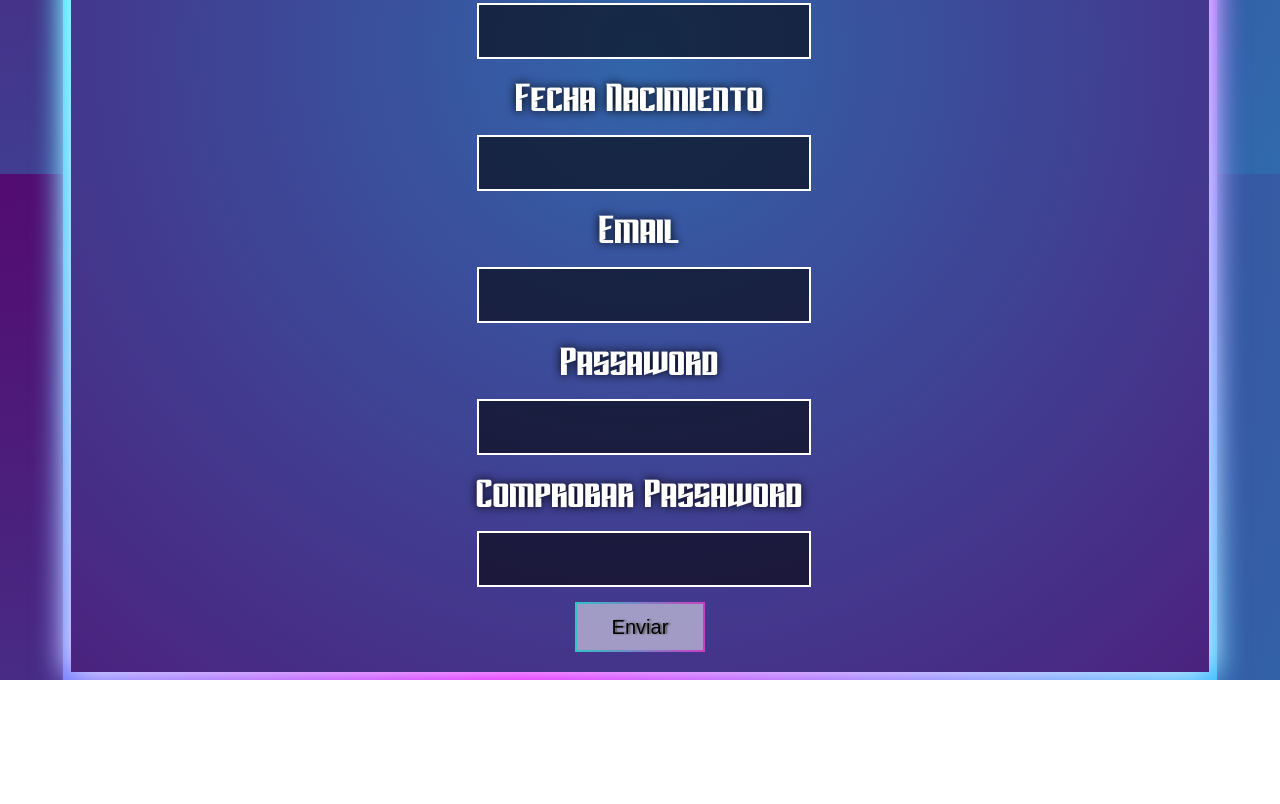
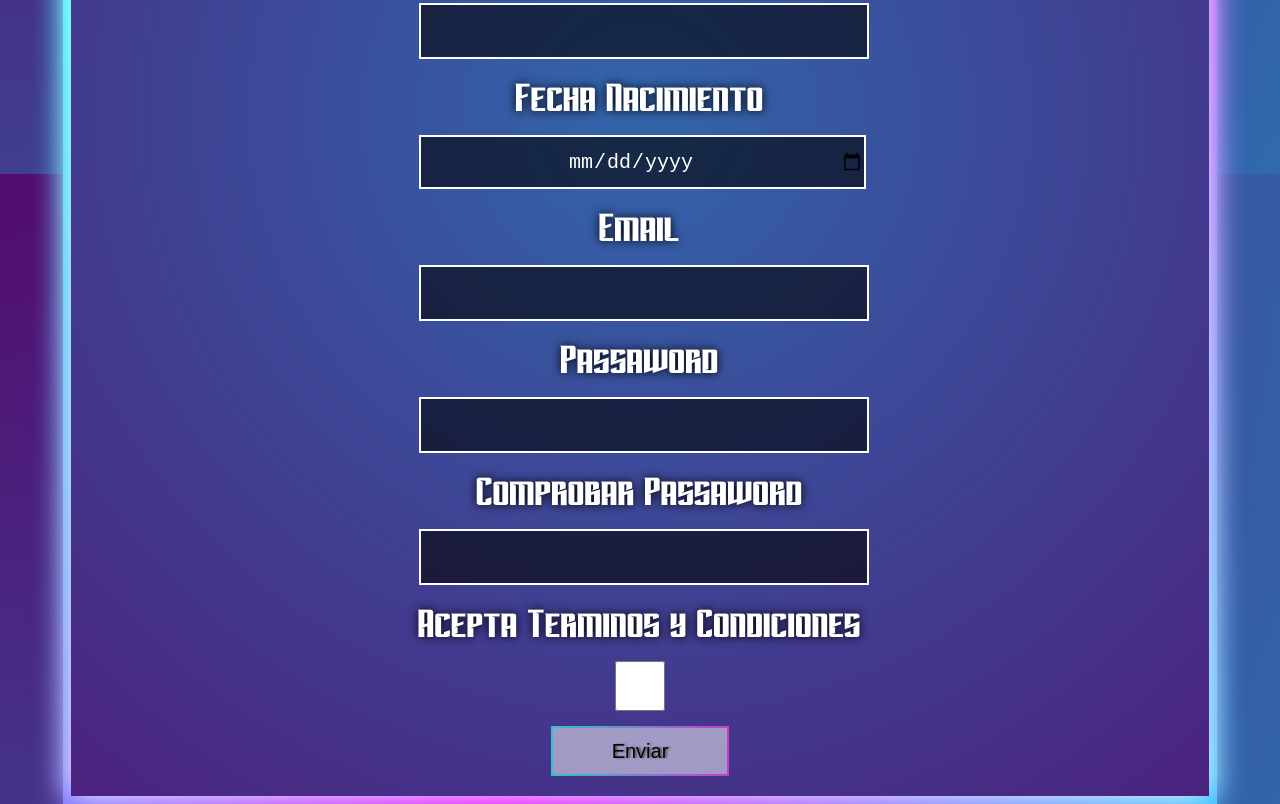
Before and after one commit to PipeReina/Taller01, a plain HTML site: page Validaciones.html in a window 1280 px wide. Shown: the part 626-1430 px from the top of the page. Before the commit the page ends 1306 px from the top, so only its background shows below. Drawn offline with Linux system fonts and the light colour scheme.

Commit message:
Adelanto Validaciones

```diff
--- a/Validaciones.html
+++ b/Validaciones.html
@@ -32,13 +32,15 @@
                 <label for="">Apllido</label>
                 <input type="text">
                 <label for="">Fecha Nacimiento</label>
-                <input type="text">
+                <input type="Date">
                 <label for="">Email</label>
                 <input type="text">
                 <label for="">Passaword</label>
-                <input type="text">
+                <input type="password">
                 <label for="">Comprobar Passaword</label>
-                <input type="text">
+                <input type="password">
+                <label for="">Acepta Terminos y Condiciones</label>
+                <input type="checkbox">
                 <div class="botonTem" onclick="Profes()"><button>Enviar</button></div>
 
             </div>
```
Also changed, not shown: js/Validaciones.js (added, +7 -0 lines).
